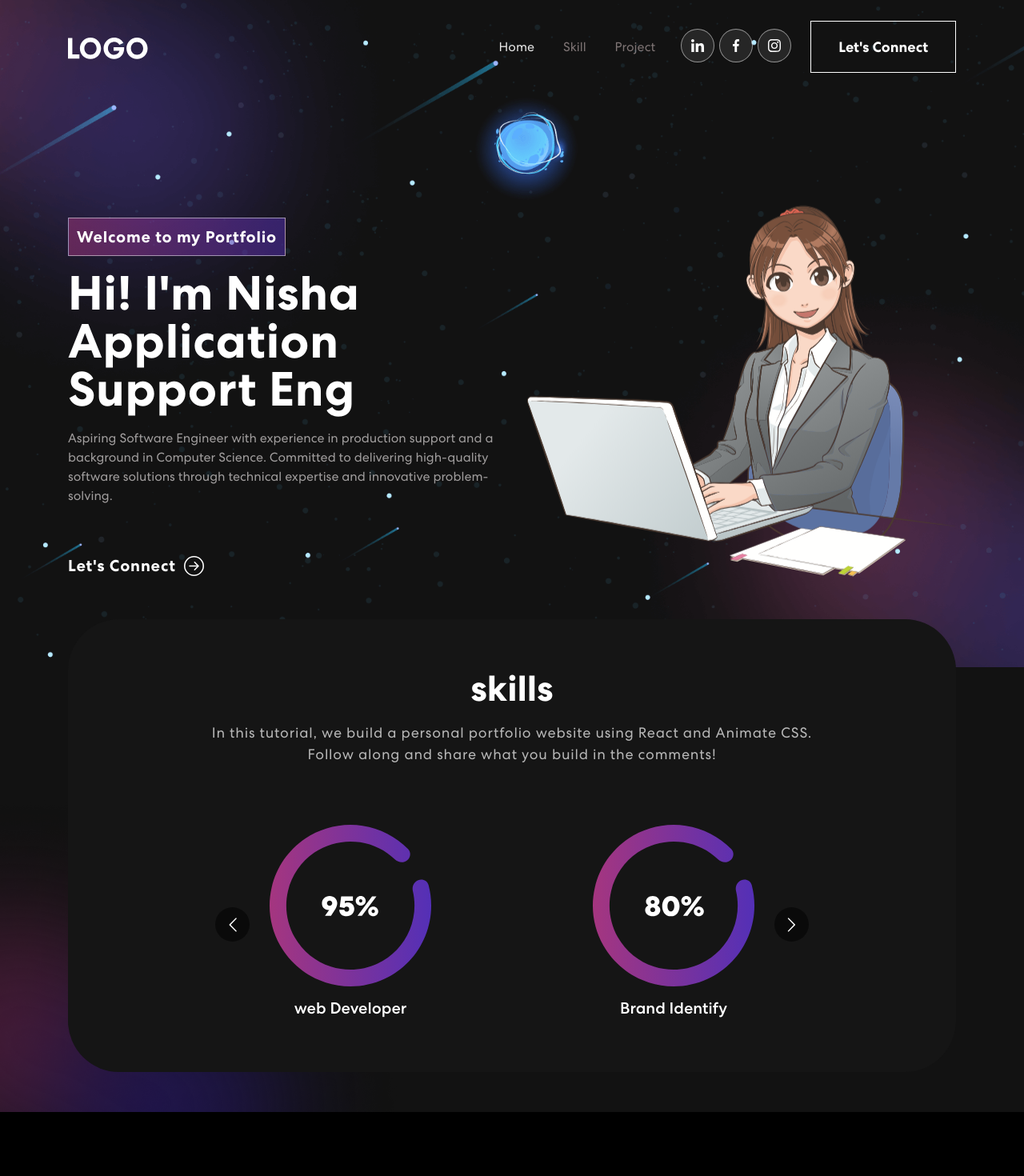
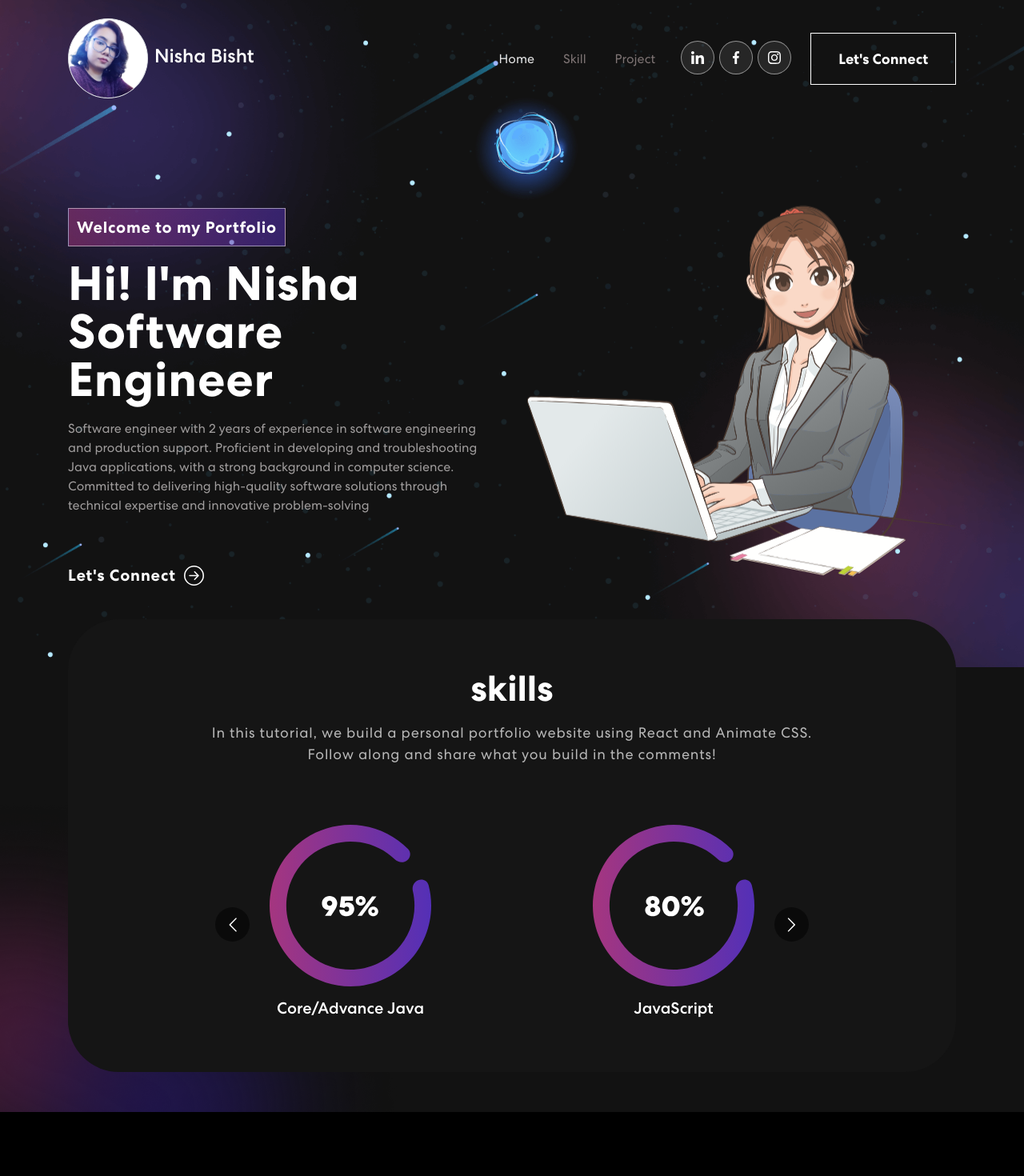
Before and after one commit to nishabisht/nisha, a React (Create React App) app: page / in a window 1280 px wide. Shown: the top 1470 px of the page at 80% size. Built offline with nearby package versions, Linux system fonts and the light colour scheme.

Commit message:
some modification in logo and skill/ banner

```diff
--- a/src/components/Banner.js
+++ b/src/components/Banner.js
@@ -6,9 +6,9 @@ import headerImg from "../assets/img/header-img.svg";
 
 export default function Banner() {
   const [toRotate, setToRotate] = useState([
+    "Software Engineer",
     "Application Support Engineer",
-    "Web Designer",
-    "Backend Developer",
+    "Full Stack Developer",
   ]);
   const [loopNum, setLoopNum] = useState(0);
   const [isDeleting, setIsDeleting] = useState(false);
@@ -61,10 +61,12 @@ export default function Banner() {
               <span className="wrap">{text}</span>
             </h1>
             <span className="gray">
-              Aspiring Software Engineer with experience in production support
-              and a background in Computer Science. Committed to delivering
-              high-quality software solutions through technical expertise and
-              innovative problem-solving.
+              Software engineer with 2 years of experience in software
+              engineering and production support. Proficient in developing and
+              troubleshooting Java applications, with a strong background in
+              computer science. Committed to delivering high-quality software
+              solutions through technical expertise and innovative
+              problem-solving
             </span>
             <button onClick={() => console.log("lets connect")}>
               Let's Connect <ArrowRightCircle size={25}></ArrowRightCircle>
--- a/src/components/NavBar.js
+++ b/src/components/NavBar.js
@@ -3,7 +3,7 @@ import "../App.css";
 import Container from "react-bootstrap/Container";
 import Nav from "react-bootstrap/Nav";
 import Navbar from "react-bootstrap/Navbar";
-import logo from "../assets/img/logo.svg";
+import logo from "../img/profile.png";
 import Sicon1 from "../assets/img/nav-icon1.svg";
 import Sicon2 from "../assets/img/nav-icon2.svg";
 import Sicon3 from "../assets/img/nav-icon3.svg";
@@ -34,7 +34,8 @@ function NavBar() {
     <Navbar expand="lg" className={scrolled ? "scrolled" : ""}>
       <Container>
         <Navbar.Brand href="#home">
-          <img src={logo} />
+          <img src={logo} className="border bg-white rounded-circle" />
+          <span className="h4 text-white p-2">Nisha Bisht</span>
         </Navbar.Brand>
 
         <Navbar.Toggle aria-controls="basic-navbar-nav">
--- a/src/components/Skill.js
+++ b/src/components/Skill.js
@@ -46,19 +46,19 @@ export default function Skill() {
               >
                 <div className="item">
                   <img src={meter1} alt="image" />
-                  <h5>web Developer</h5>
+                  <h5>Core/Advance Java</h5>
                 </div>
                 <div className="item">
                   <img src={meter2} alt="image" />
-                  <h5>Brand Identify</h5>
+                  <h5>JavaScript</h5>
                 </div>
                 <div className="item">
                   <img src={meter3} alt="image" />
-                  <h5>Logo design</h5>
+                  <h5>Springboot</h5>
                 </div>
                 <div className="item">
                   <img src={meter1} alt="image" />
-                  <h5>Web Designer</h5>
+                  <h5>React</h5>
                 </div>
               </Carousel>
             </div>
```
Also changed, not shown: src/img/profile.png (added), src/img/profile1.png (added).
